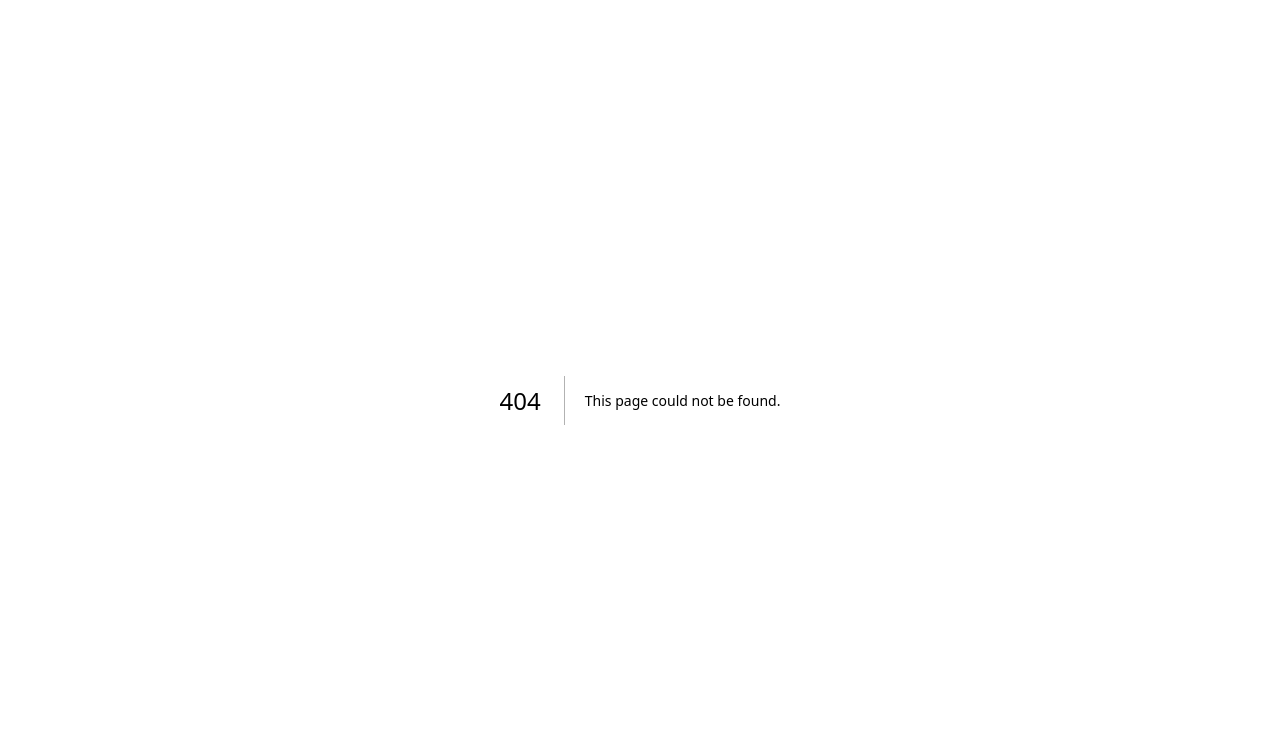
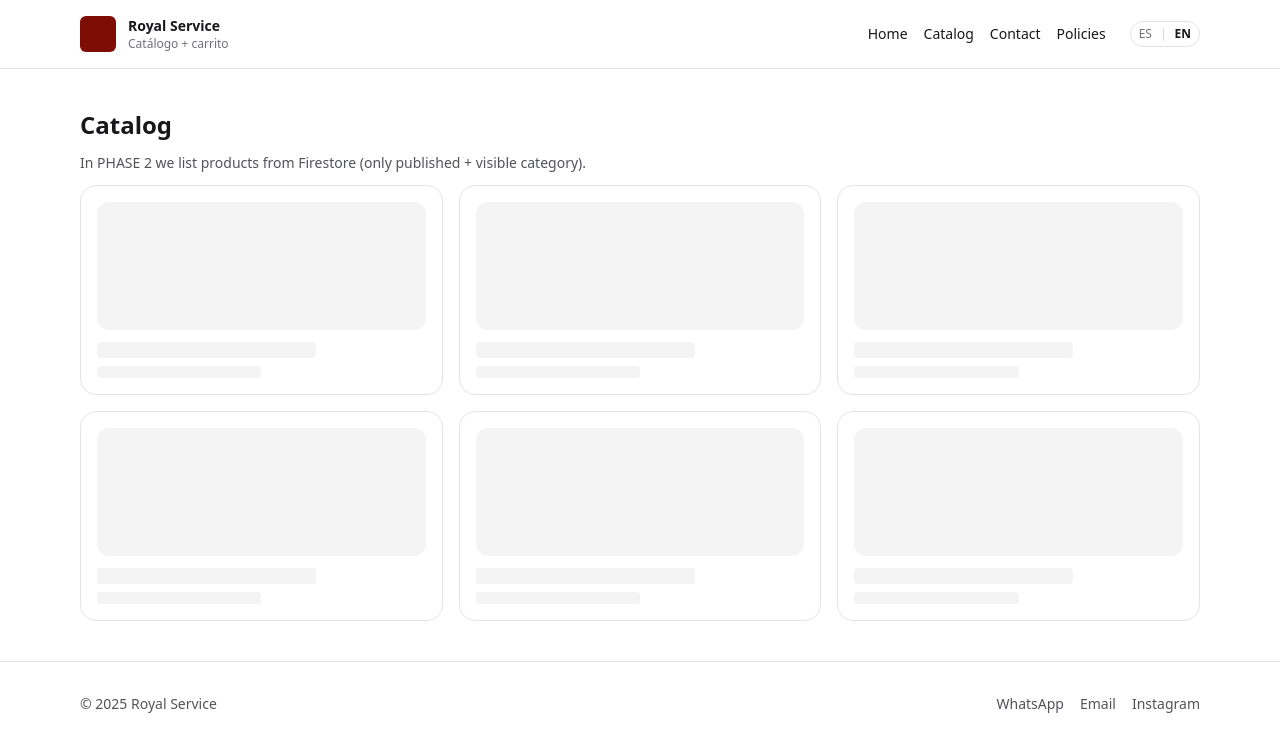
Before and after one commit to lulabtechnology/royalserviceultrapro, a Next.js app: page /en/catalog in a window 1280 px wide. Before the commit this address had no page. Shown: the top 752 px of the page. Built offline with nearby package versions, Linux system fonts and the light colour scheme.

Commit message:
Create page.tsx

```diff
--- /dev/null
+++ b/app/(public)/[lang]/catalog/page.tsx
@@ -0,0 +1,25 @@
+import { Lang } from "@/lib/i18n";
+
+export default function CatalogPage({ params }: { params: { lang: Lang } }) {
+  const isEs = params.lang === "es";
+  return (
+    <section className="space-y-3">
+      <h1 className="text-2xl font-semibold">{isEs ? "Catálogo" : "Catalog"}</h1>
+      <p className="text-sm text-zinc-600">
+        {isEs
+          ? "En FASE 2 aquí listamos productos desde Firestore (solo published + categoría visible)."
+          : "In PHASE 2 we list products from Firestore (only published + visible category)."}
+      </p>
+
+      <div className="mt-6 grid gap-4 sm:grid-cols-2 lg:grid-cols-3">
+        {Array.from({ length: 6 }).map((_, i) => (
+          <div key={i} className="rounded-2xl border border-zinc-200 p-4">
+            <div className="h-32 rounded-xl bg-zinc-100" />
+            <div className="mt-3 h-4 w-2/3 rounded bg-zinc-100" />
+            <div className="mt-2 h-3 w-1/2 rounded bg-zinc-100" />
+          </div>
+        ))}
+      </div>
+    </section>
+  );
+}
```
